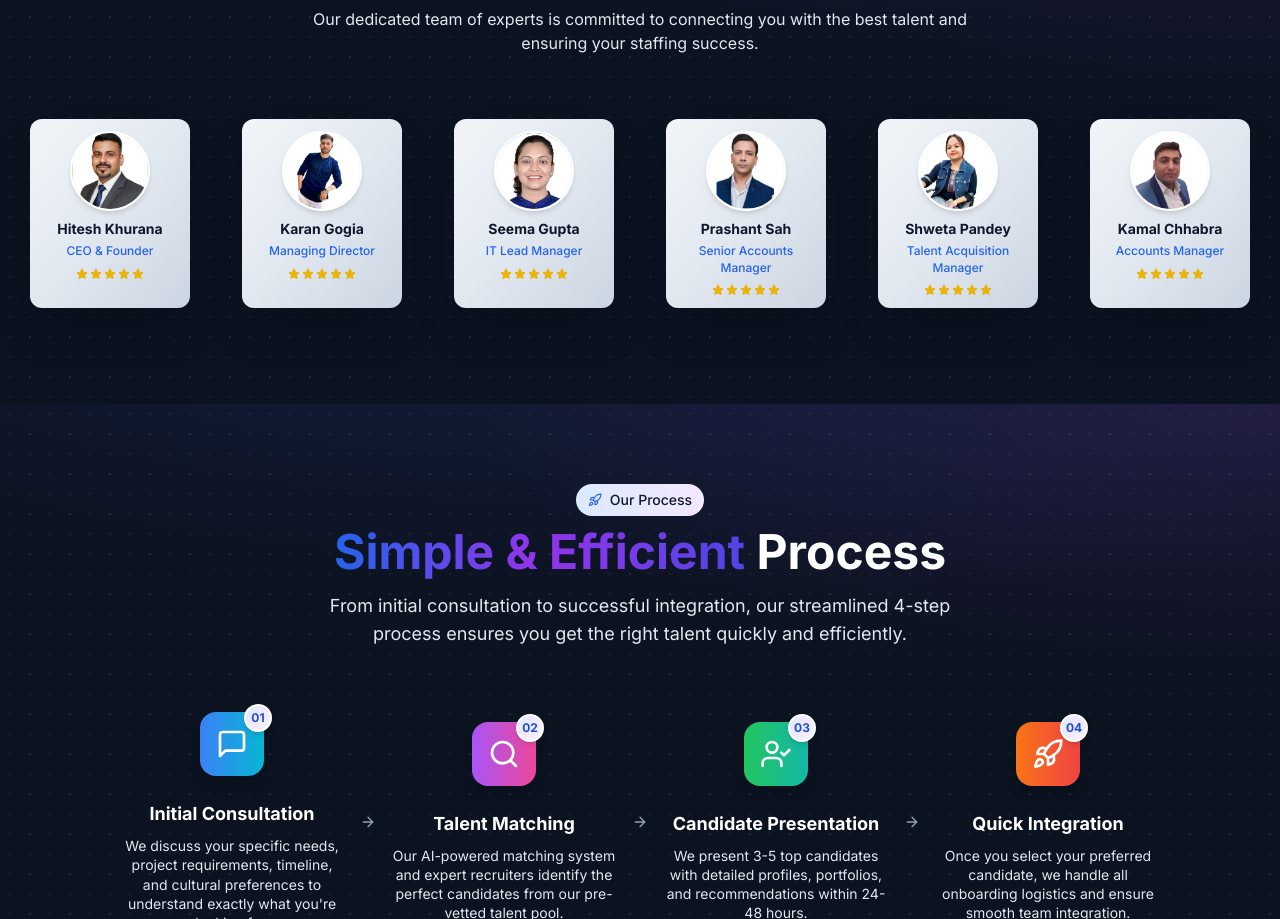
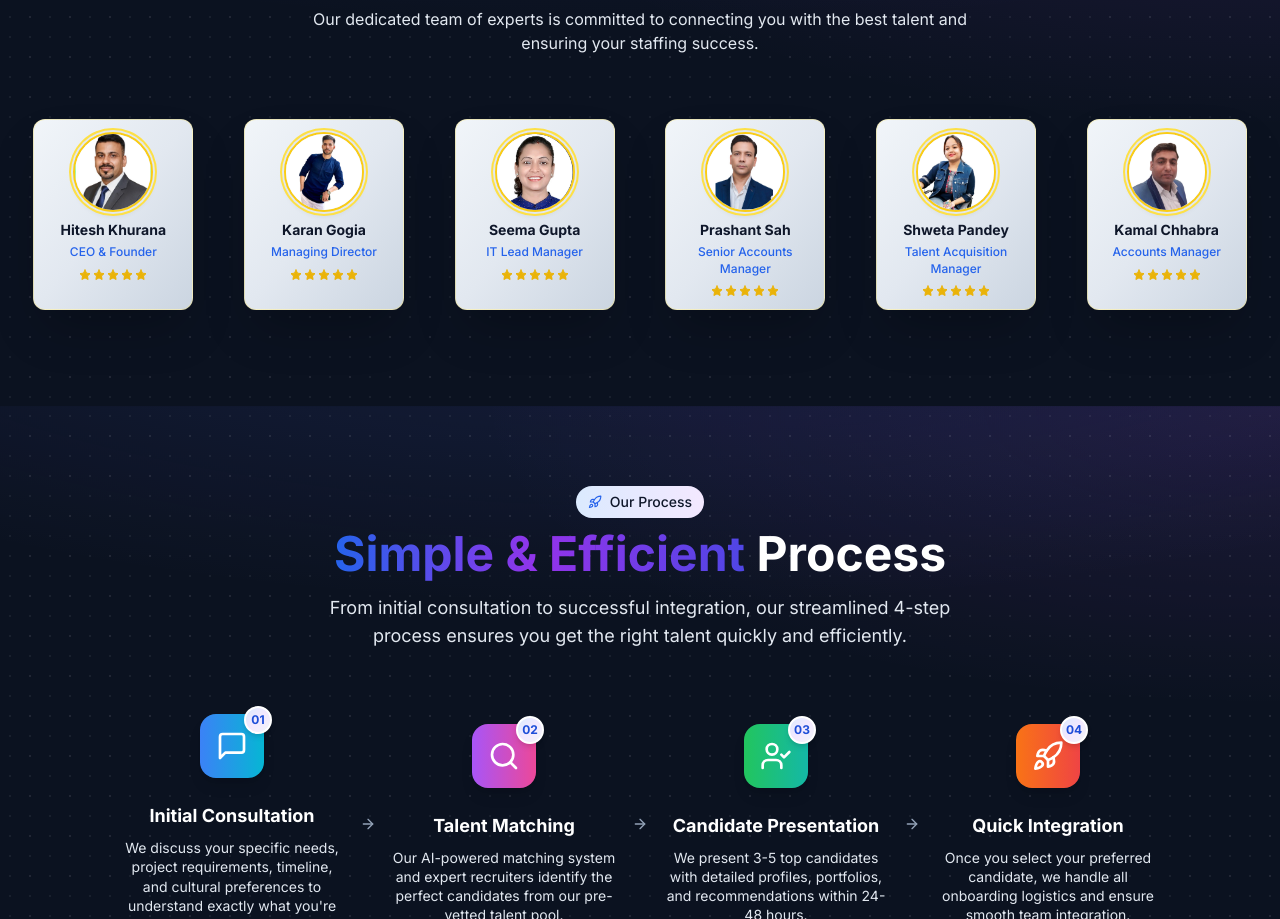
Before and after one commit to ksks260191-cmyk/planning-black, a React (Vite) app: page / in a window 1280 px wide. Shown: the part 4497-5416 px from the top of the page. Built offline with nearby package versions, Linux system fonts and the light colour scheme.

Commit message:
Your commit message

```diff
--- a/src/components/Team.jsx
+++ b/src/components/Team.jsx
@@ -63,16 +63,16 @@ const Team = () => {
         </motion.div>
 
         <div className="relative">
-          <div className="grid grid-cols-2 sm:grid-cols-3 md:grid-cols-6 gap-4 md:gap-6 pb-4 justify-items-center">
+          <div className="grid grid-cols-2 sm:grid-cols-3 md:grid-cols-6 gap-3 md:gap-4 pb-4 justify-items-center">
             {teamMembers.map((member, index) => (
               <div
                 key={`${member.name}-${index}`}
-                className="flex-none w-36 md:w-40 bg-gradient-to-br from-slate-100 via-slate-200 to-slate-300 p-3 rounded-xl text-center shadow-2xl"
+                className="flex-none w-36 md:w-40 bg-gradient-to-br from-slate-100 via-slate-200 to-slate-300 p-3 rounded-xl text-center shadow-2xl border border-yellow-300/30"
               >
                 <img
                   src={member.image}
                   alt={member.name}
-                  className="w-16 h-16 md:w-20 md:h-20 rounded-full mx-auto mb-2 object-cover object-center border-2 border-white shadow-md"
+                  className="w-16 h-16 md:w-20 md:h-20 rounded-full mx-auto mb-2 object-cover object-center border-2 border-yellow-400 ring-2 ring-yellow-300 ring-offset-2 ring-offset-slate-200 shadow-md"
                 />
                 <h3 className="text-xs md:text-sm font-bold text-slate-900 mb-1 leading-tight break-words">{member.name}</h3>
                 <p className="text-xs text-blue-600 font-medium leading-snug break-words">{member.role}</p>
```
Also changed, not shown: 4 other files (tests, documents, lock files or other folders).
